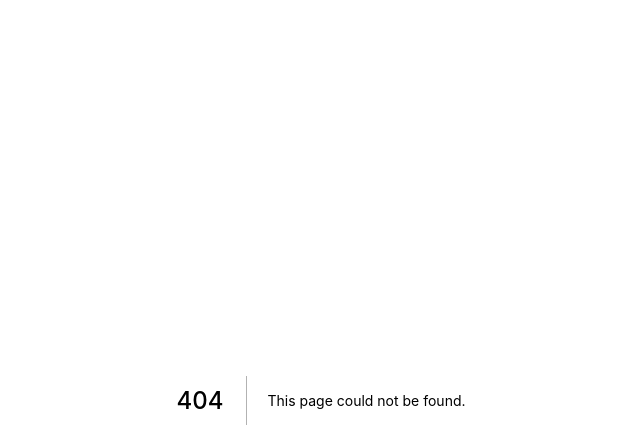
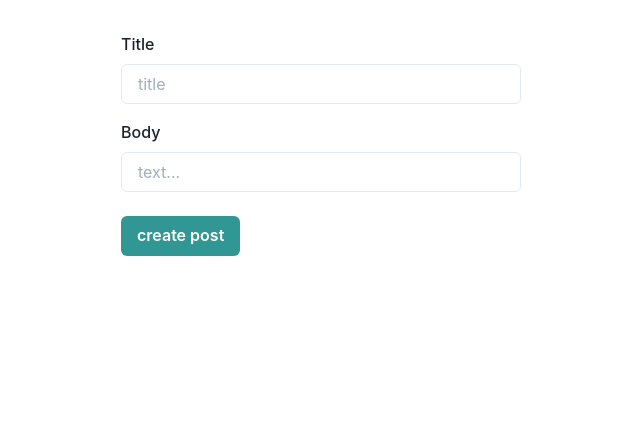
Before and after one commit to RslWlsn3/RedditClone-web, a Next.js app: page /create-post in a window 1280 px wide. Before the commit this address had no page. Shown: the top 448 px of the page, without its empty margins (319-959 px from the left). Built offline with nearby package versions, Linux system fonts and the light colour scheme.

Commit message:
added create-post page

```diff
--- /dev/null
+++ b/src/pages/create-post.tsx
@@ -0,0 +1,42 @@
+import { Box, Flex, Button } from "@chakra-ui/react";
+import { Formik, Form } from "formik";
+import Link from "next/link";
+import router from "next/router";
+import React from "react";
+import { InputField } from "../components/InputField";
+import { Wrapper } from "../components/Wrapper";
+import { toErrorMap } from "../utils/toErrorMap";
+
+const CreatePost: React.FC<{}> = ({}) => {
+  return (
+    <Wrapper varient="small">
+      <Formik
+        initialValues={{ title: "", text: "" }}
+        onSubmit={async (values) => {
+          console.log(values);
+        }}
+      >
+        {({ isSubmitting }) => (
+          <Form>
+            <InputField name="title" label="Title" placeholder="title" />
+            <Box mt={4}>
+              <InputField name="text" placeholder="text..." label="Body" />
+            </Box>
+            <Flex mt={2}></Flex>
+            <Button
+              mt={4}
+              type="submit"
+              colorScheme="teal"
+              variant="solid"
+              isLoading={isSubmitting}
+            >
+              create post
+            </Button>
+          </Form>
+        )}
+      </Formik>
+    </Wrapper>
+  );
+};
+
+export default CreatePost;
```
